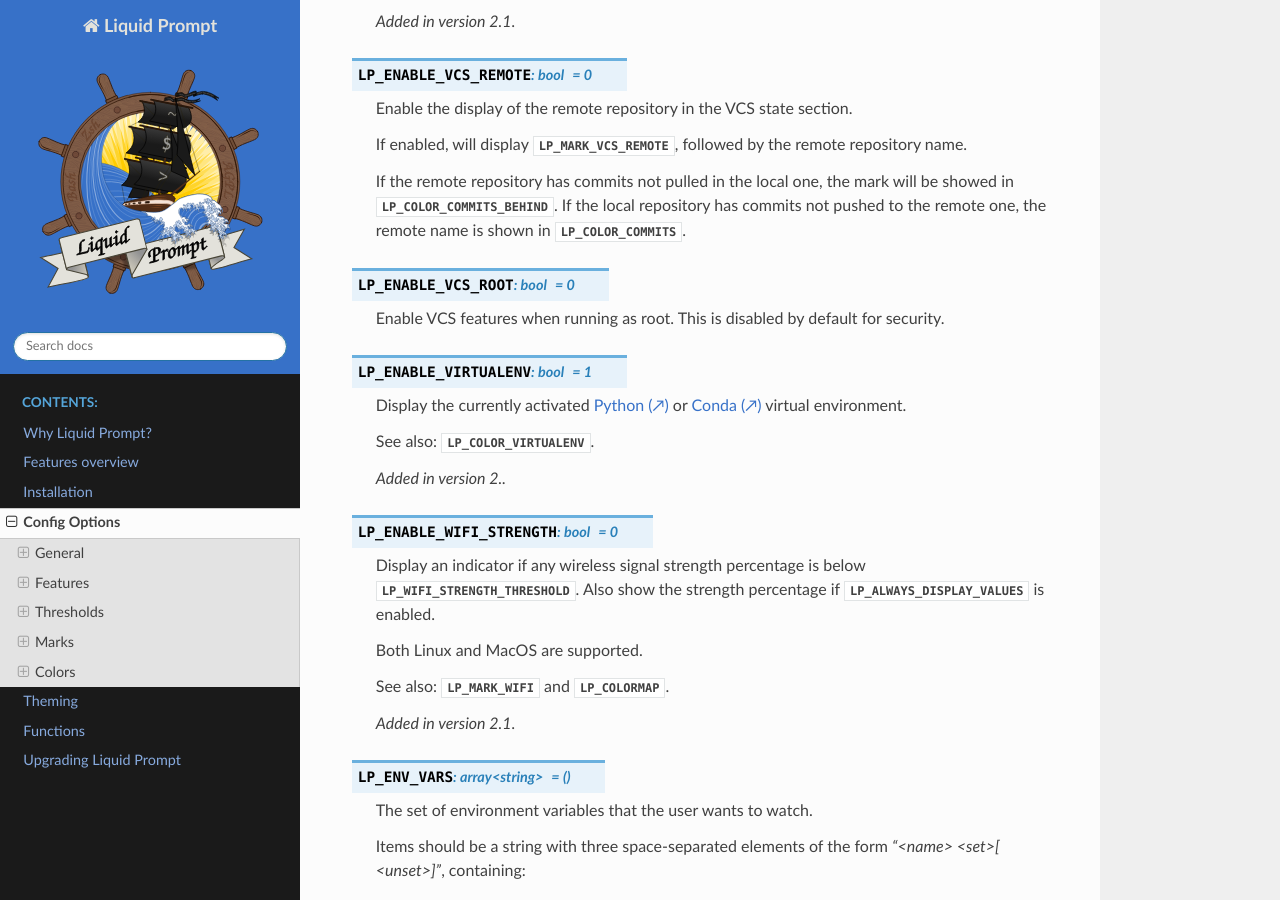
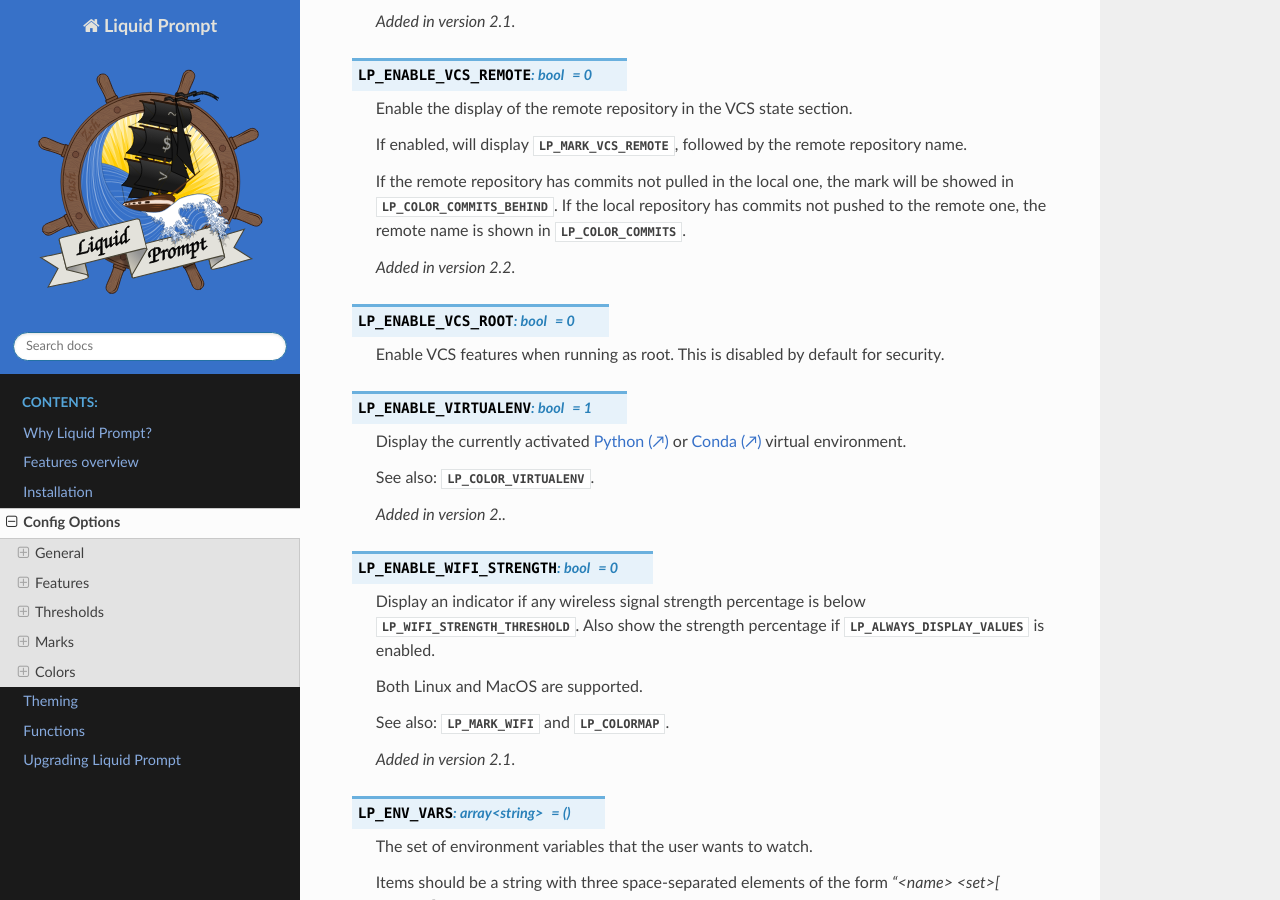
Before and after one commit to liquidprompt/liquidprompt, a Sphinx documentation site: the page built from docs/config.rst, in a window 1280 px wide and 900 px high, scrolled down 16433 px. Built offline with Sphinx 7.4.7 and the Read the Docs theme 2.0.0, drawn with Linux system fonts in a browser that asks for light colours; pages that are not in the unit, such as notebooks, are missing from menus; cross-references to code outside the pages are shown as plain code; some of the changed text lies outside the part shown.

Commit message:
review fixes
Co-authored-by: Mark Vander Stel <mvndrstl@gmail.com>

```diff
--- a/docs/config.rst
+++ b/docs/config.rst
@@ -1005,6 +1005,8 @@ Features
    the mark will be showed in :attr:`LP_COLOR_COMMITS_BEHIND`.
    If the local repository has commits not pushed to the remote one,
    the remote name is shown in :attr:`LP_COLOR_COMMITS`.
+
+   .. versionadded:: 2.2
 
 .. attribute:: LP_ENABLE_VCS_ROOT
    :type: bool
@@ -1717,6 +1719,8 @@ Marks
 
    See :attr:`LP_ENABLE_VCS_REMOTE`.
 
+   .. versionadded:: 2.2
+
 .. attribute:: LP_MARK_VCSH
    :type: string
    :value: "|"
```
Also changed, not shown: 1 other file.
